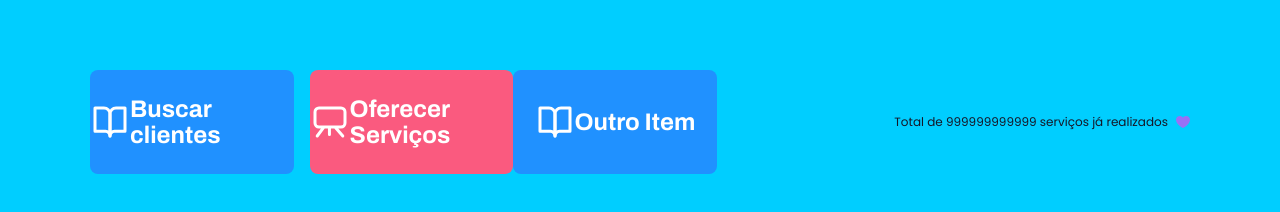
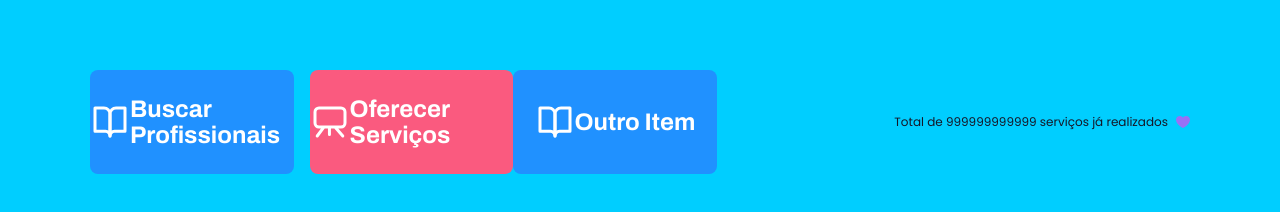
Before and after one commit to hrodrigues1/EasyHelp, a website: page src/views/index.html in a window 1280 px wide. Shown: the part 496-708 px from the top of the page. Drawn offline with Linux system fonts and the light colour scheme; files whose address does not match are found by name.

Commit message:
Profissionais

```diff
--- a/src/views/index.html
+++ b/src/views/index.html
@@ -30,7 +30,7 @@
 
            <a class="study" href="/study">
                 <img src="/images//icons//study.svg" alt="Buscar Profissionais">
-                Buscar clientes
+                Buscar Profissionais
            </a>
 
            <a class="give-classes" href="/give-classes">
```
